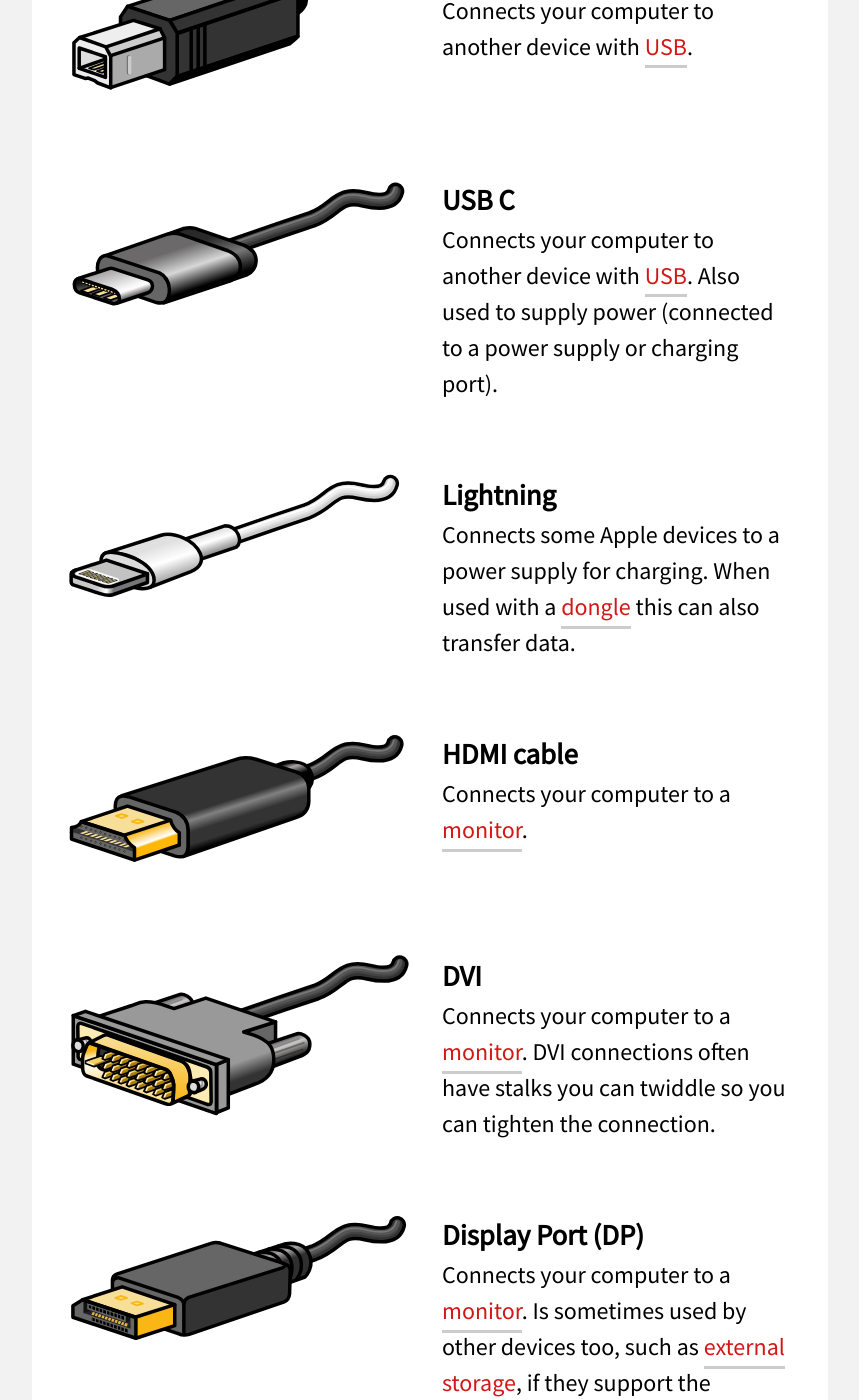
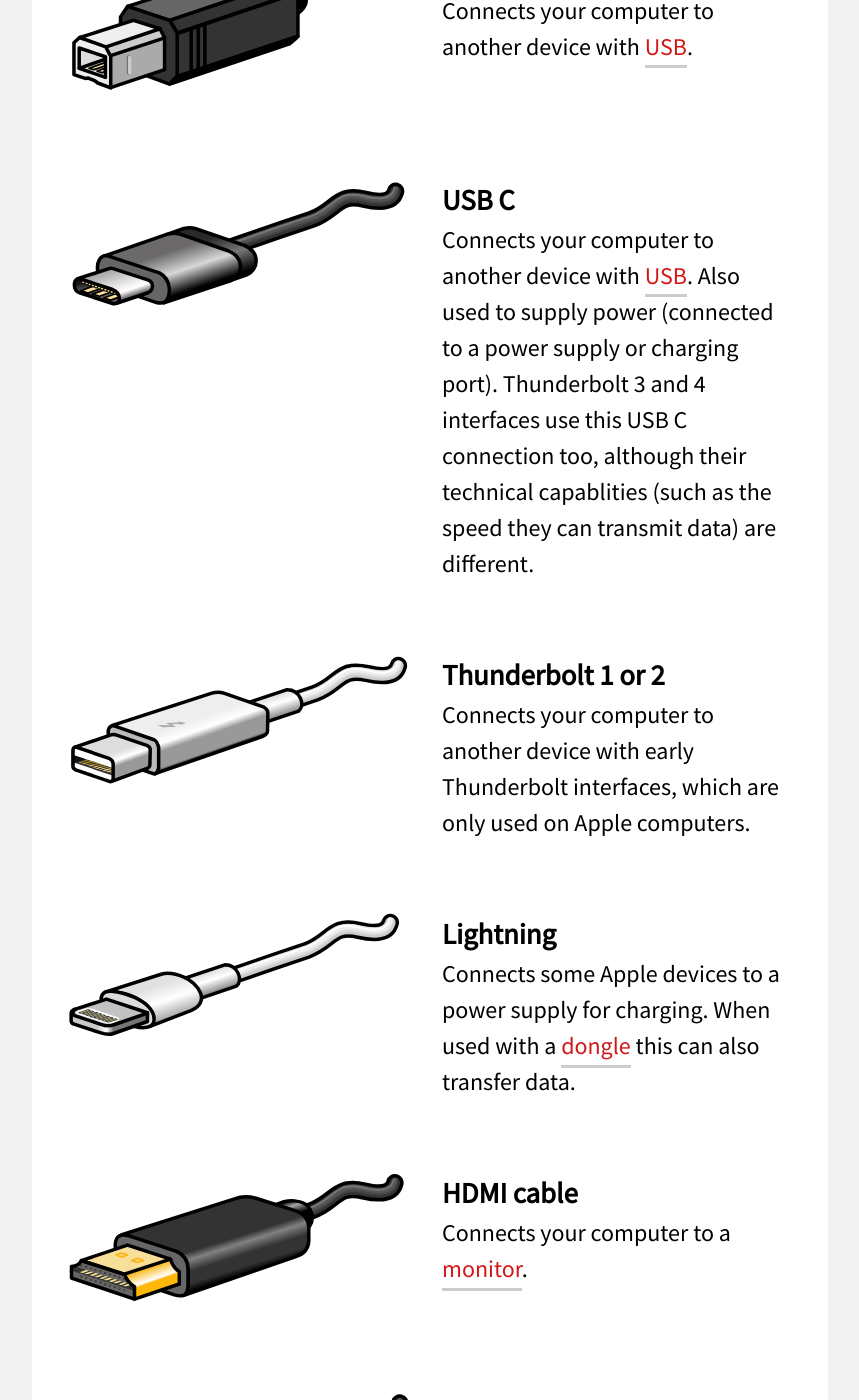
Before and after one commit to davewhiteland/compsci-superbasics, a Jekyll site: the page built from collections/_hardware/connections.md, in a window 1280 px wide and 1400 px high, scrolled down 2171 px. Shown: the whole window, without its empty margins (416-1275 px from the left). Built offline with Jekyll 4.4.1, drawn with Linux system fonts in a browser that asks for light colours; some of the changed text lies outside the part shown.

Commit message:
add thunderbolt connections

```diff
--- a/collections/_hardware/connections.md
+++ b/collections/_hardware/connections.md
@@ -74,8 +74,16 @@
 **USB C**
 Connects your computer to another device with [USB]({{ site.baseurl
 }}/hardware/usb). Also used to supply power (connected to a power supply or
-charging port).
+charging port). Thunderbolt 3 and 4 interfaces use this USB&nbsp;C connection
+too, although their technical capablities (such as the speed they can transmit
+data) are different.
 
+
+![cable]({{ site.baseurl }}/images/cable-thunderbolt-2.svg)
+
+**Thunderbolt 1 or 2**
+Connects your computer to another device with early Thunderbolt
+interfaces, which are only used on Apple computers.
 
 ![cable]({{ site.baseurl }}/images/cable-lightning.svg)
 
@@ -104,7 +112,7 @@
 
 **Display Port (DP)**
 Connects your computer to a
-[monitor]({{ site.baseurl }}/hardware/monitors). Is sometimes used by other
+[monitor]({{ site.baseurl }}/hardware/monitors). DP can be used by other
 devices too, such as [external storage]({{ site.baseurl }}/hardware/external-drives),
 if they support the Thunderbolt protocol.
 
```
Also changed, not shown: images/cable-thunderbolt-2.svg (added).
